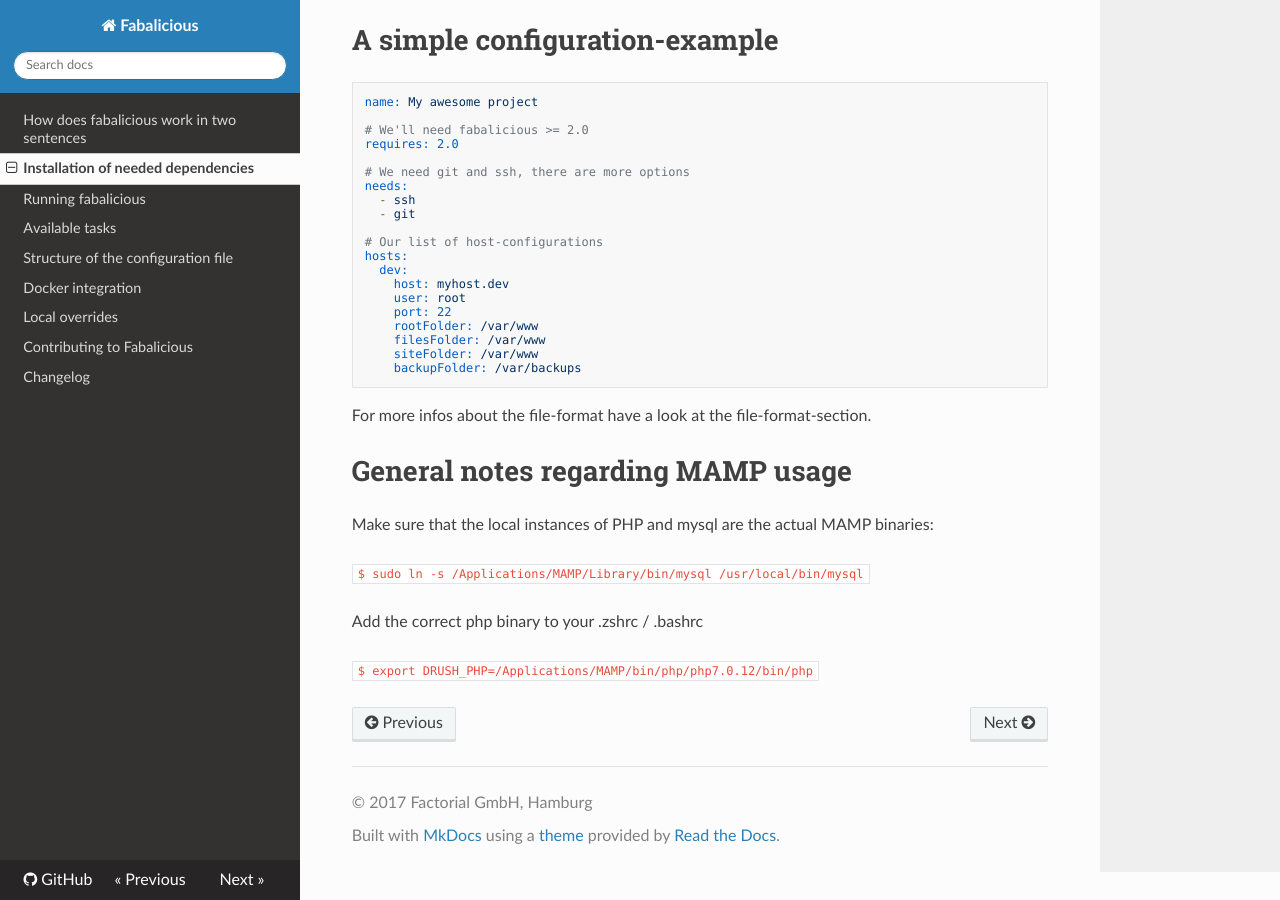
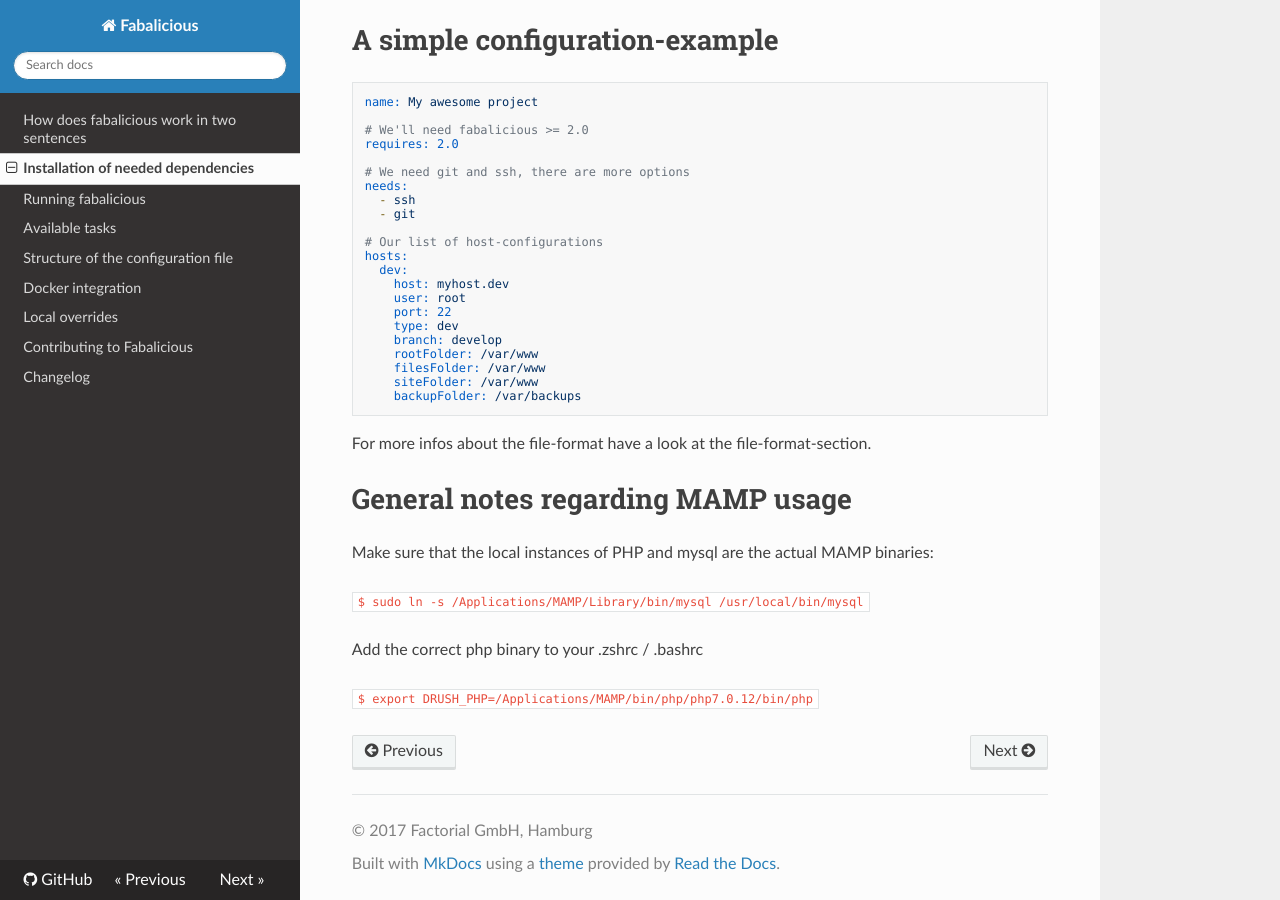
Before and after one commit to factorial-io/fabalicious, an MkDocs documentation site: the page built from docs/docs/installation.md, in a window 1280 px wide and 900 px high, scrolled down 1181 px. Built offline with MkDocs 1.6.1, drawn with Linux system fonts in a browser that asks for light colours; nearby versions of some CDN libraries; old or Windows-style settings are respelled for this version of MkDocs.

Commit message:
fix documentation

```diff
--- a/docs/docs/installation.md
+++ b/docs/docs/installation.md
@@ -65,6 +65,8 @@ hosts:
     host: myhost.dev
     user: root
     port: 22
+    type: dev
+    branch: develop
     rootFolder: /var/www
     filesFolder: /var/www
     siteFolder: /var/www
```
